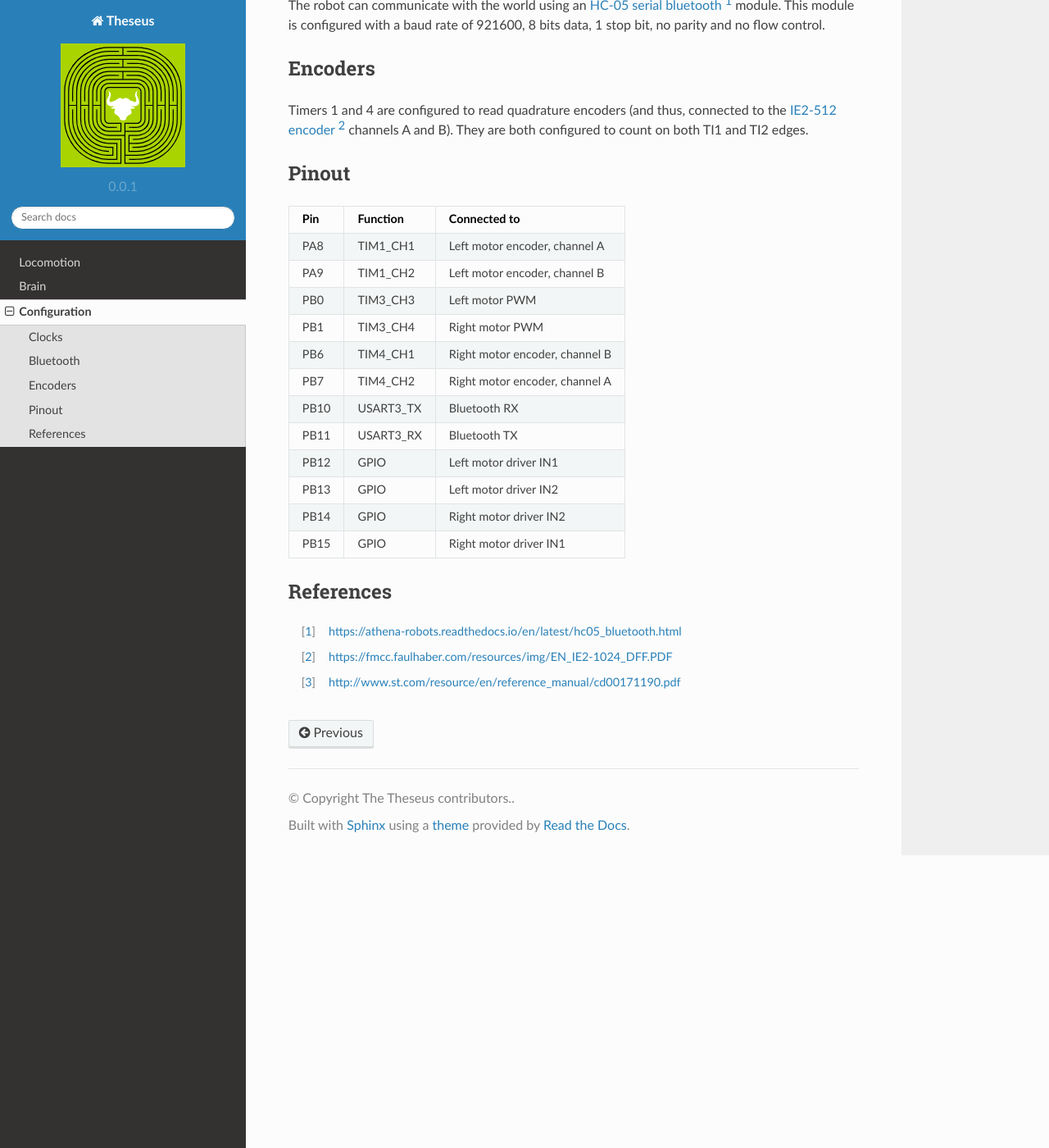
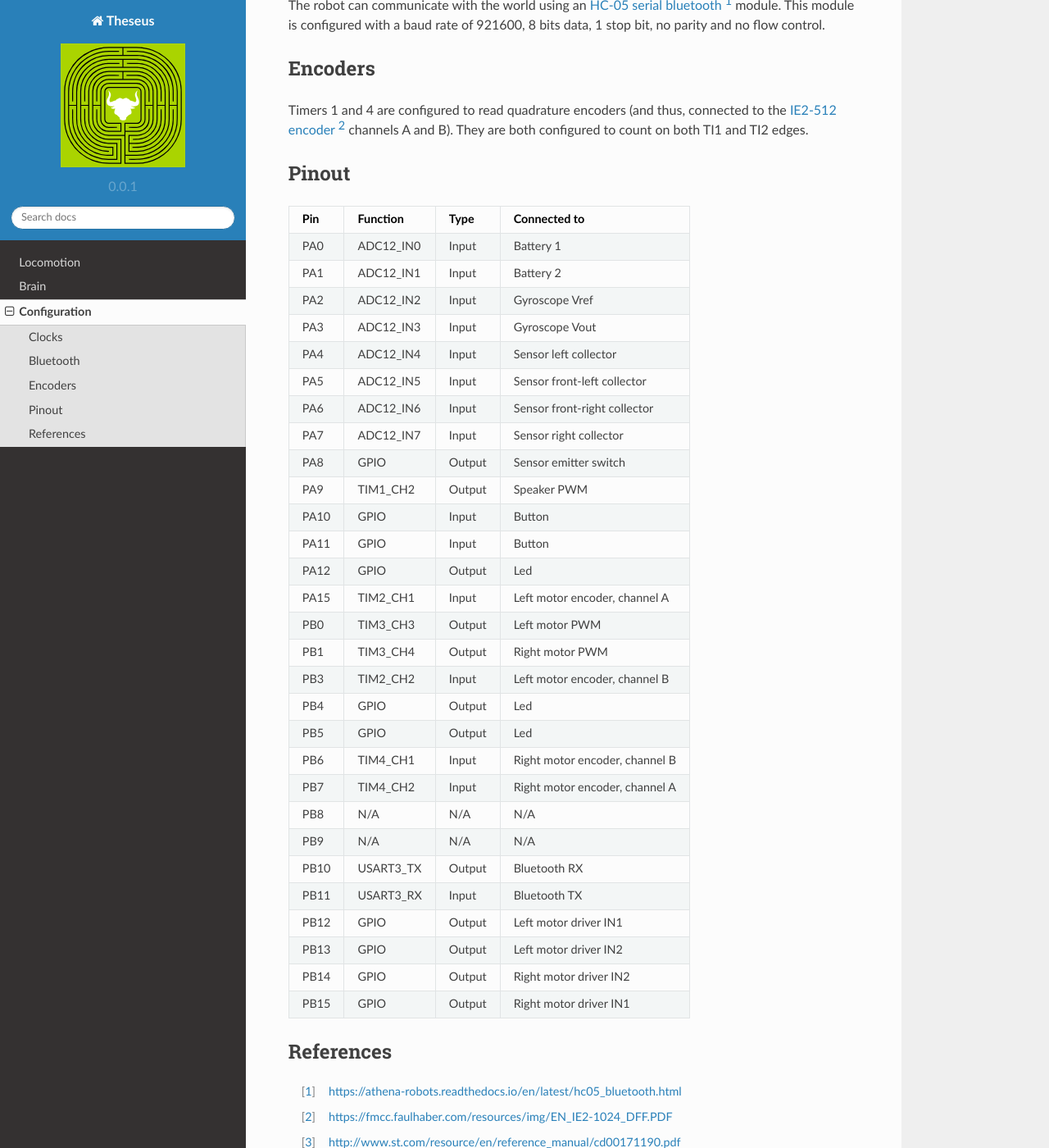
Before and after one commit to Bulebots/bulebule, a Sphinx documentation site: the page built from docs/source/configuration.rst, in a window 1280 px wide and 1400 px high, scrolled down 397 px. Shown: the whole window at 82% size. Built offline with Sphinx 7.4.7 and the Read the Docs theme 2.0.0, drawn with Linux system fonts in a browser that asks for light colours.

Commit message:
Preliminar complete pinout definition

```diff
--- a/docs/source/configuration.rst
+++ b/docs/source/configuration.rst
@@ -42,22 +42,39 @@ on both TI1 and TI2 edges.
 Pinout
 ======
 
-====  =========  ==============================
-Pin   Function   Connected to
-====  =========  ==============================
-PA8   TIM1_CH1   Left motor encoder, channel A
-PA9   TIM1_CH2   Left motor encoder, channel B
-PB0   TIM3_CH3   Left motor PWM
-PB1   TIM3_CH4   Right motor PWM
-PB6   TIM4_CH1   Right motor encoder, channel B
-PB7   TIM4_CH2   Right motor encoder, channel A
-PB10  USART3_TX  Bluetooth RX
-PB11  USART3_RX  Bluetooth TX
-PB12  GPIO       Left motor driver IN1
-PB13  GPIO       Left motor driver IN2
-PB14  GPIO       Right motor driver IN2
-PB15  GPIO       Right motor driver IN1
-====  =========  ==============================
+====  =========  ======  ==============================
+Pin   Function   Type    Connected to
+====  =========  ======  ==============================
+PA0   ADC12_IN0  Input   Battery 1
+PA1   ADC12_IN1  Input   Battery 2
+PA2   ADC12_IN2  Input   Gyroscope Vref
+PA3   ADC12_IN3  Input   Gyroscope Vout
+PA4   ADC12_IN4  Input   Sensor left collector
+PA5   ADC12_IN5  Input   Sensor front-left collector
+PA6   ADC12_IN6  Input   Sensor front-right collector
+PA7   ADC12_IN7  Input   Sensor right collector
+PA8   GPIO       Output  Sensor emitter switch
+PA9   TIM1_CH2   Output  Speaker PWM
+PA10  GPIO       Input   Button
+PA11  GPIO       Input   Button
+PA12  GPIO       Output  Led
+PA15  TIM2_CH1   Input   Left motor encoder, channel A
+PB0   TIM3_CH3   Output  Left motor PWM
+PB1   TIM3_CH4   Output  Right motor PWM
+PB3   TIM2_CH2   Input   Left motor encoder, channel B
+PB4   GPIO       Output  Led
+PB5   GPIO       Output  Led
+PB6   TIM4_CH1   Input   Right motor encoder, channel B
+PB7   TIM4_CH2   Input   Right motor encoder, channel A
+PB8   N/A        N/A     N/A
+PB9   N/A        N/A     N/A
+PB10  USART3_TX  Output  Bluetooth RX
+PB11  USART3_RX  Input   Bluetooth TX
+PB12  GPIO       Output  Left motor driver IN1
+PB13  GPIO       Output  Left motor driver IN2
+PB14  GPIO       Output  Right motor driver IN2
+PB15  GPIO       Output  Right motor driver IN1
+====  =========  ======  ==============================
 
 
 References
```
